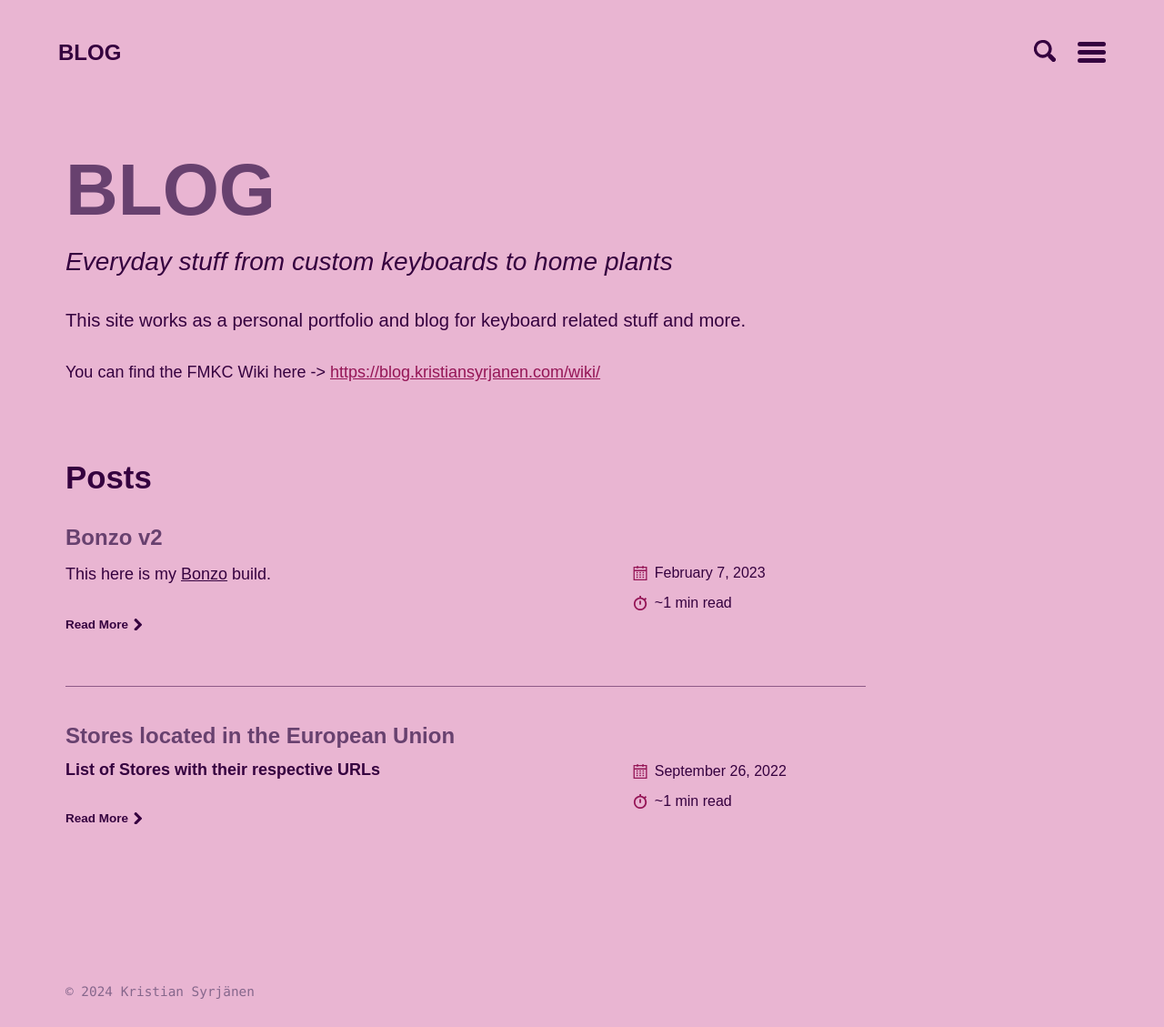
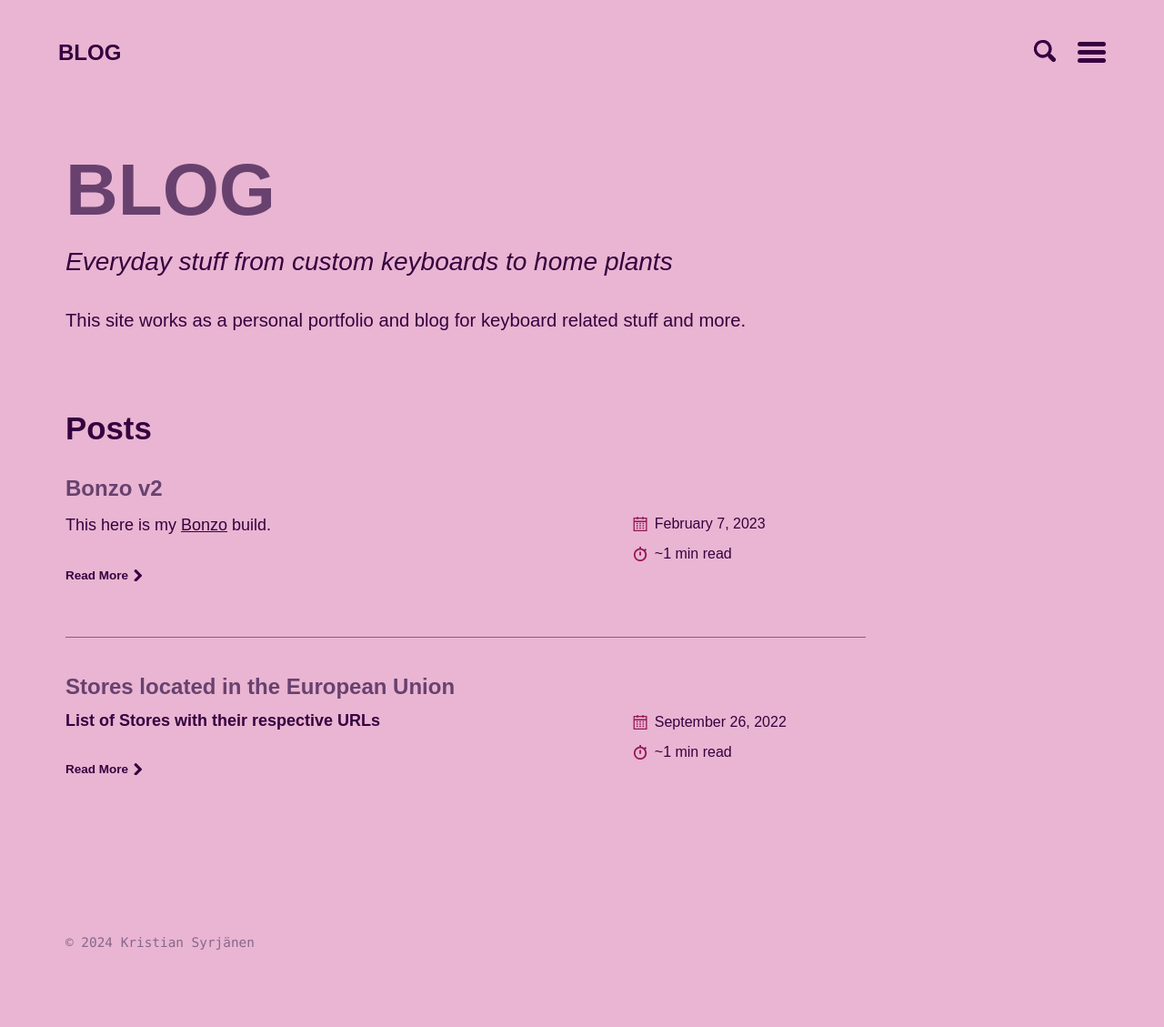
Before and after one commit to kristiansyrjanen/kristiansyrjanen.github.io, a Jekyll site: the page built from index.html, in a window 1280 px wide. Shown: the whole page at 91% size. Built offline with Jekyll 4.4.1, drawn with Linux system fonts in a browser that asks for light colours; some web fonts are replaced; the list of posts is cut into pages by our own code; after the commit the page ends 1075 px from its top, so only the background shows below that.

Commit message:
Update index.html

```diff
--- a/index.html
+++ b/index.html
@@ -7,5 +7,5 @@ image:
 introduction: |
   This site works as a personal portfolio and blog for keyboard related stuff and more.
 
-  You can find the FMKC Wiki here -> [https://blog.kristiansyrjanen.com/wiki/](https://blog.kristiansyrjanen.com/wiki/)
+
 ---
```
